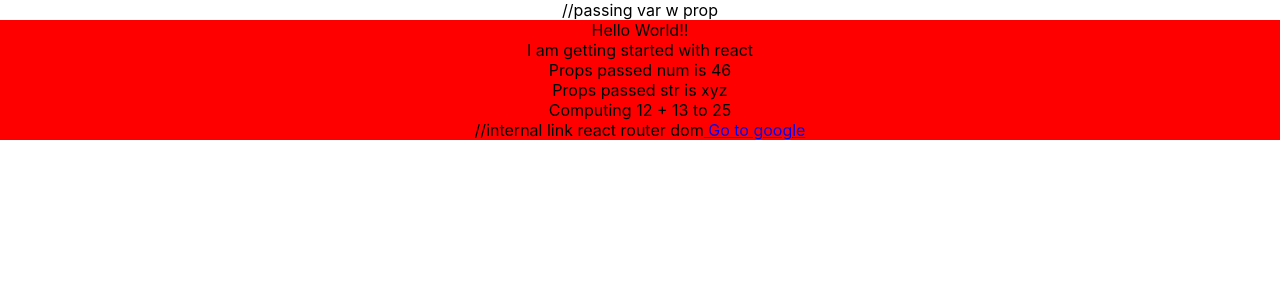
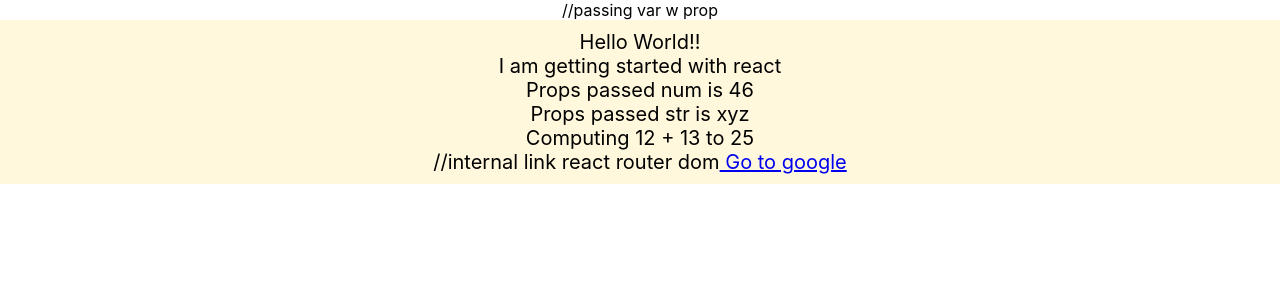
Before and after one commit to Pheonix-db-team/PG-Accreditation-Automation, a React (Create React App) app: page / in a window 1280 px wide. Shown: the top 300 px of the page. Built offline with nearby package versions, Linux system fonts and the light colour scheme.

Commit message:
:lipstick: Inline CSS wrapup

```diff
--- a/src/components/HelloWorld.js
+++ b/src/components/HelloWorld.js
@@ -6,11 +6,13 @@ function HelloWorld({ propnum, propstr }) {
     const followup_greeting = "I am getting started with react";
     const num1 = 12;
     const num2 = 13;
-    const link = "http://www.google.com"
+    const link = "http://www.google.com";
+    const myStyle = { backgroundColor: 'cornsilk', padding: '10px', fontSize: '20px' };
     return (
         //in curly braces look for var else string
         //React functional component can only return only one ele
-        <div style={{ backgroundColor: 'red' }}>
+
+        <div style={myStyle}>
             <div>{greeting}</div>
             <div>{followup_greeting}</div>
             <div> Props passed num is {propnum}</div>
```
